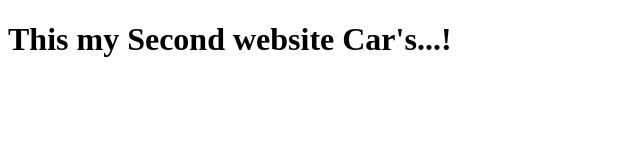
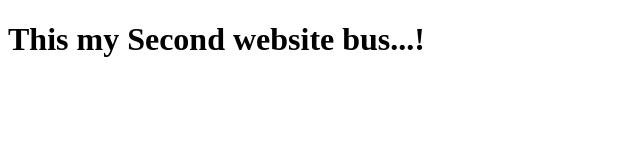
Before and after one commit to Aliyanshaikh66/my-first-website, a plain HTML site: page index.html in a window 1280 px wide. Shown: the full height of the page, 0-640 px from the left. Drawn offline with Linux system fonts and the light colour scheme.

Commit message:
Update index.html

```diff
--- a/index.html
+++ b/index.html
@@ -7,7 +7,7 @@
 </head>
 <body>
     <h1>
-        This my Second website Car's...!
+        This my Second website bus...!
     </h1>
 </body>
 </html>
```
